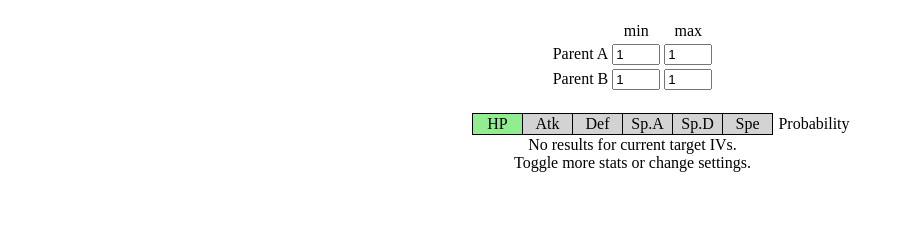
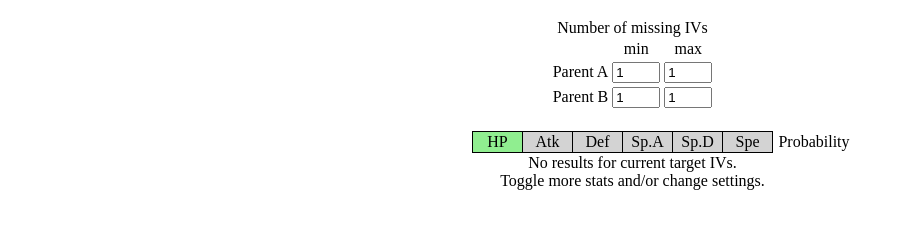
Before and after one commit to TimEvink/iv-breeding-emerald, a plain HTML site: page docs/index.html in a window 1280 px wide. Both pictures are taken after a click on the element "HP". Shown: the part 61-290 px from the top of the page, without its empty margins (0-904 px from the left). Drawn offline with Linux system fonts and the light colour scheme.

Commit message:
small improvement

```diff
--- a/docs/index.html
+++ b/docs/index.html
@@ -9,6 +9,7 @@
 <body>
   <h1>Welcome to the IV Breeding Tool</h1>
   <table id="options-table">
+    <caption>Number of missing IVs</caption>
     <tbody id="options-body">
       <tr>
         <td></td>
--- a/docs/main.js
+++ b/docs/main.js
@@ -1,6 +1,6 @@
 import { probabilityData } from './probabilitycalcs.js';
 ;
-//initial state,
+//initial state, hardcoded to match default values of input fields.
 const state = {
     targetIVs: [],
     options: {
@@ -10,7 +10,6 @@ const state = {
         maxmissingBIVs: 1
     }
 };
-// (window as any).state = state;
 const stats = ['HP', 'Atk', 'Def', 'SpA', 'SpD', 'Spe'];
 const tablecellwidth = 8;
 const decimals = 2;
@@ -24,7 +23,7 @@ function calculateAndRender() {
         const warningrow = document.createElement('tr');
         const cell = document.createElement('td');
         cell.colSpan = tablecellwidth;
-        cell.innerHTML = 'No results for current target IVs.<br> Toggle more stats or change settings.';
+        cell.innerHTML = 'No results for current target IVs.<br> Toggle more stats and/or change settings.';
         warningrow.appendChild(cell);
         tablebody.appendChild(warningrow);
         return;
@@ -53,13 +52,6 @@ function calculateAndRender() {
                 tablerow.appendChild(probabilitycell);
             }
         }
-        // const probabilityrow = document.createElement('tr');
-        // const cell = document.createElement('td');
-        // cell.colSpan = tablecellwidth;
-        // cell.classList.add('prob');
-        // cell.textContent = `Probability: 1/${(denominator / numerator).toFixed(2)}`;
-        // probabilityrow.appendChild(cell);
-        // tablebody.appendChild(probabilityrow);
     }
 }
 document.getElementById('target-ivs-header-row').addEventListener('click', (event) => {
```
Also changed, not shown: src/main.ts (+2 -11 lines).
